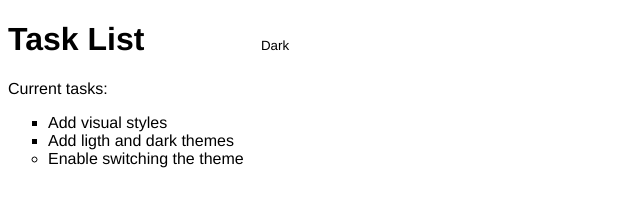
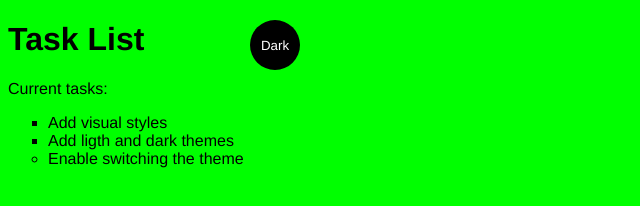
Before and after one commit to viniciusblesa/simple-website-theme-switcher, a plain HTML site: page index.html in a window 1280 px wide. Shown: the whole page, without its empty margins (0-640 px from the left). Drawn offline with Linux system fonts and the light colour scheme.

Commit message:
fix: corrige nome da classe light-theme

```diff
--- a/main.css
+++ b/main.css
@@ -24,7 +24,7 @@ li{
     font-family: monospace;
 }Renmover seletor*/
 
-.ligth-theme{
+.light-theme{
     --bg: var(--green);
     --fontColor: var(--black);
     --btnBg: var(--black);
```
